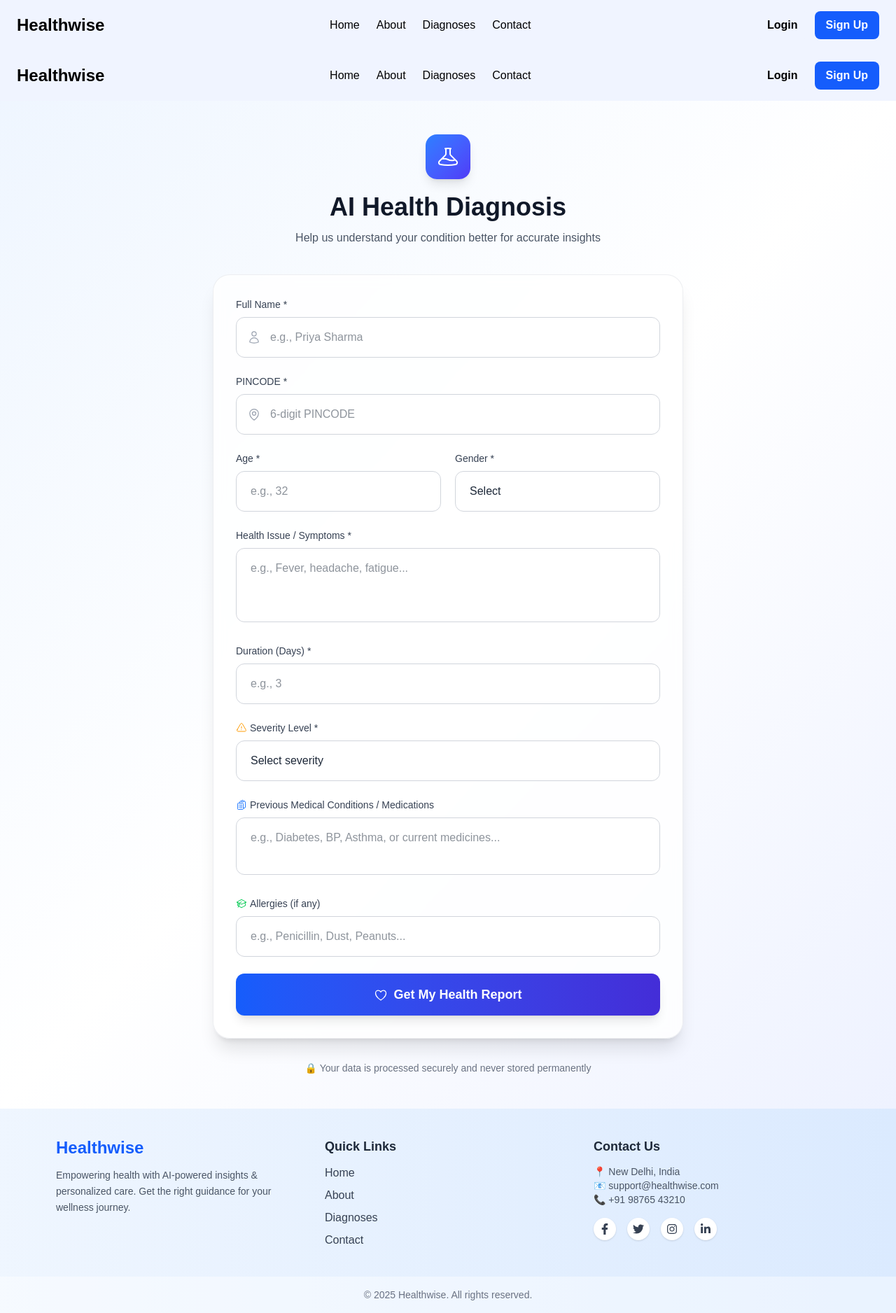
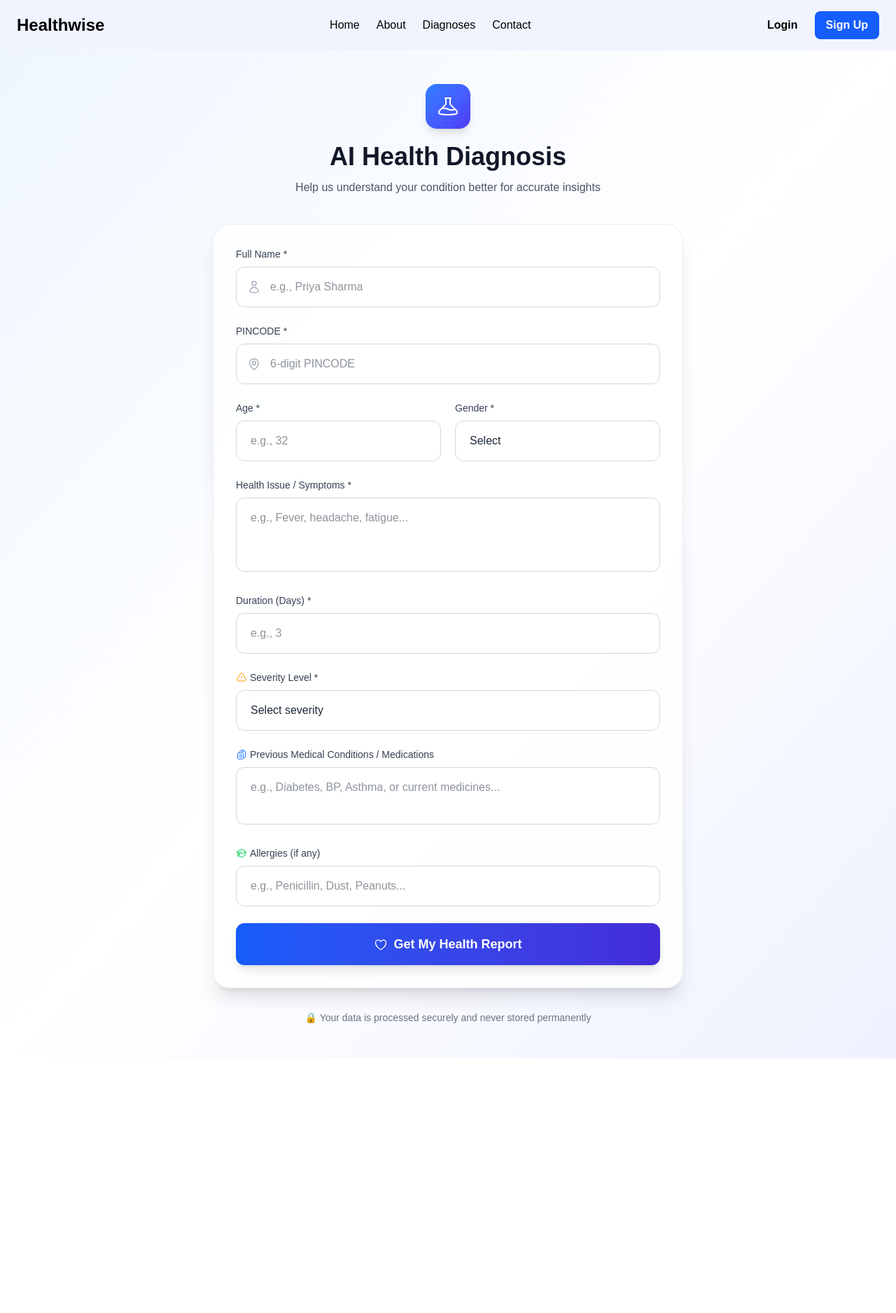
Before and after one commit to bhavy-sharma/HealtWise, a Next.js app: page /diagnose in a window 1280 px wide. Shown: the whole page at 70% size. After the commit the page ends 1512 px from the top, so only its background shows below. Built offline with nearby package versions, Linux system fonts and the light colour scheme.

Commit message:
Remove header footer

```diff
--- a/app/diagnose/page.js
+++ b/app/diagnose/page.js
@@ -14,8 +14,6 @@ import {
   ClipboardDocumentListIcon,
   AcademicCapIcon
 } from "@heroicons/react/24/outline";
-import Header from '@/components/Header';
-import Footer from '@/components/Footer';
 
 export default function DiagnosePage() {
   const [formData, setFormData] = useState({
@@ -112,8 +110,6 @@ const handleSubmit = async (e) => {
 };
 
   return (
-    <div>
-      <Header />
     <div className="min-h-screen bg-gradient-to-br from-blue-50 via-white to-indigo-50 py-12 px-4 sm:px-6 relative overflow-hidden">
       <div className="max-w-2xl mx-auto relative z-10">
         <div className="text-center mb-10">
@@ -342,7 +338,5 @@ const handleSubmit = async (e) => {
         </div>
       </div>
     </div>
-    <Footer />
-    </div>
   );
 }
--- a/app/results/page.js
+++ b/app/results/page.js
@@ -3,8 +3,6 @@
 
 import { useEffect, useState } from 'react';
 import { HeartIcon, MapPinIcon, ShieldCheckIcon, AcademicCapIcon } from "@heroicons/react/24/outline";
-import Header from '@/components/Header';
-import Footer from '@/components/Footer';
 
 export default function ResultsPage() {
   const [data, setData] = useState(null);
@@ -49,8 +47,6 @@ export default function ResultsPage() {
   }
 
   return (
-    <div>
-      <Header />
     <div className="min-h-screen bg-gradient-to-br from-green-50 to-blue-50 py-12 px-4 sm:px-6">
       <div className="max-w-4xl mx-auto">
         <div className="text-center mb-10">
@@ -152,7 +148,5 @@ export default function ResultsPage() {
         </div>
       </div>
     </div>
-    <Footer />
-    </div>
   );
 }
--- a/scripts/generate-secret.js
+++ /dev/null
@@ -1,11 +0,0 @@
-const crypto = require('crypto');
-
-// Generate a random secret key
-const generateJWTSecret = () => {
-  return crypto.randomBytes(64).toString('hex');
-};
-
-const secret = generateJWTSecret();
-console.log('Your JWT Secret:');
-console.log(secret);
-console.log('\nCopy this to your .env.local file as JWT_SECRET=' + secret);
```
